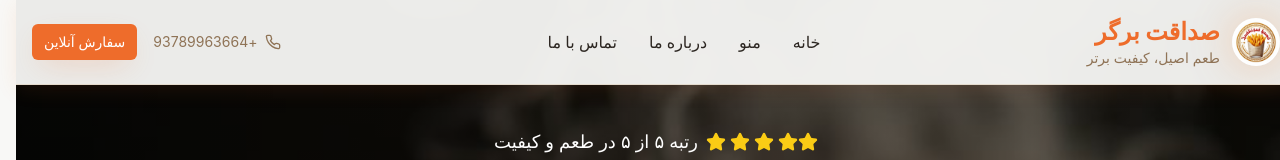
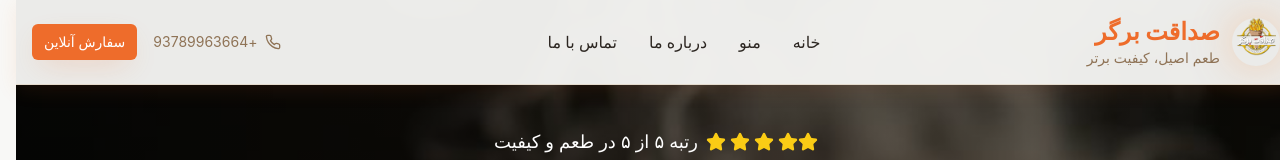
Before and after one commit to ibrahimwafa2001kaa-cyber/sadaqat-burger-spot, a React (Vite) app: page / in a window 1280 px wide. Shown: the top 160 px of the page. Built offline with nearby package versions, Linux system fonts and the light colour scheme; a web font is replaced by a local one.

Commit message:
Swap logo and manager photos
Swap the logo and manager photos in the project.

```diff
--- a/src/components/Footer.tsx
+++ b/src/components/Footer.tsx
@@ -5,8 +5,7 @@ import {
   Clock,
   Heart
 } from "lucide-react";
-import managerPhoto from "@/assets/manager-photo.png";
-import sedaghatLogo from "@/assets/sedaghat-logo.png";
+// Images uploaded by user
 import facebookLogo from "@/assets/facebook-logo.png";
 import mapsLogo from "@/assets/maps-logo.png";
 import whatsappLogo from "@/assets/whatsapp-logo.svg";
@@ -37,8 +36,9 @@ const Footer = () => {
             <div className="flex items-center space-x-3 space-x-reverse">
               <div className="w-12 h-12 rounded-full overflow-hidden shadow-glow">
                 <img
-                  src={sedaghatLogo}
+                  src="/lovable-uploads/c8fda55b-40ce-4a40-8af4-d4dc90dcb223.png"
                   alt="صداقت برگر لوگو"
+                  style={{maxWidth:"100%", height:"auto"}}
                   className="w-full h-full object-cover"
                 />
               </div>
@@ -57,8 +57,9 @@ const Footer = () => {
             <div className="flex items-center space-x-3 space-x-reverse mt-4">
               <div className="w-16 h-16 rounded-full overflow-hidden border-2 border-warm-gold">
                 <img
-                  src={managerPhoto}
+                  src="/lovable-uploads/7eb24bc1-4ce3-4137-a2b7-2a00d59348aa.png"
                   alt="قاری صاحب صفی الله محمدی - مدیر صداقت برگر"
+                  style={{maxWidth:"100%", height:"auto"}}
                   className="w-full h-full object-cover"
                 />
               </div>
--- a/src/components/Header.tsx
+++ b/src/components/Header.tsx
@@ -2,7 +2,7 @@ import { useState } from "react";
 import { Button } from "@/components/ui/button";
 import { Menu, X, Phone, MapPin } from "lucide-react";
 import { Sheet, SheetContent, SheetTrigger } from "@/components/ui/sheet";
-import sedaghatLogo from "@/assets/sedaghat-logo.png";
+// Logo uploaded by user
 
 const Header = () => {
   const [isOpen, setIsOpen] = useState(false);
@@ -22,8 +22,9 @@ const Header = () => {
           <div className="flex items-center space-x-3 space-x-reverse">
             <div className="w-12 h-12 rounded-full overflow-hidden shadow-glow">
               <img
-                src={sedaghatLogo}
+                src="/lovable-uploads/c8fda55b-40ce-4a40-8af4-d4dc90dcb223.png"
                 alt="صداقت برگر لوگو"
+                style={{maxWidth:"100%", height:"auto"}}
                 className="w-full h-full object-cover"
               />
             </div>
```
Also changed, not shown: public/lovable-uploads/7eb24bc1-4ce3-4137-a2b7-2a00d59348aa.png (added), public/lovable-uploads/c8fda55b-40ce-4a40-8af4-d4dc90dcb223.png (added).
